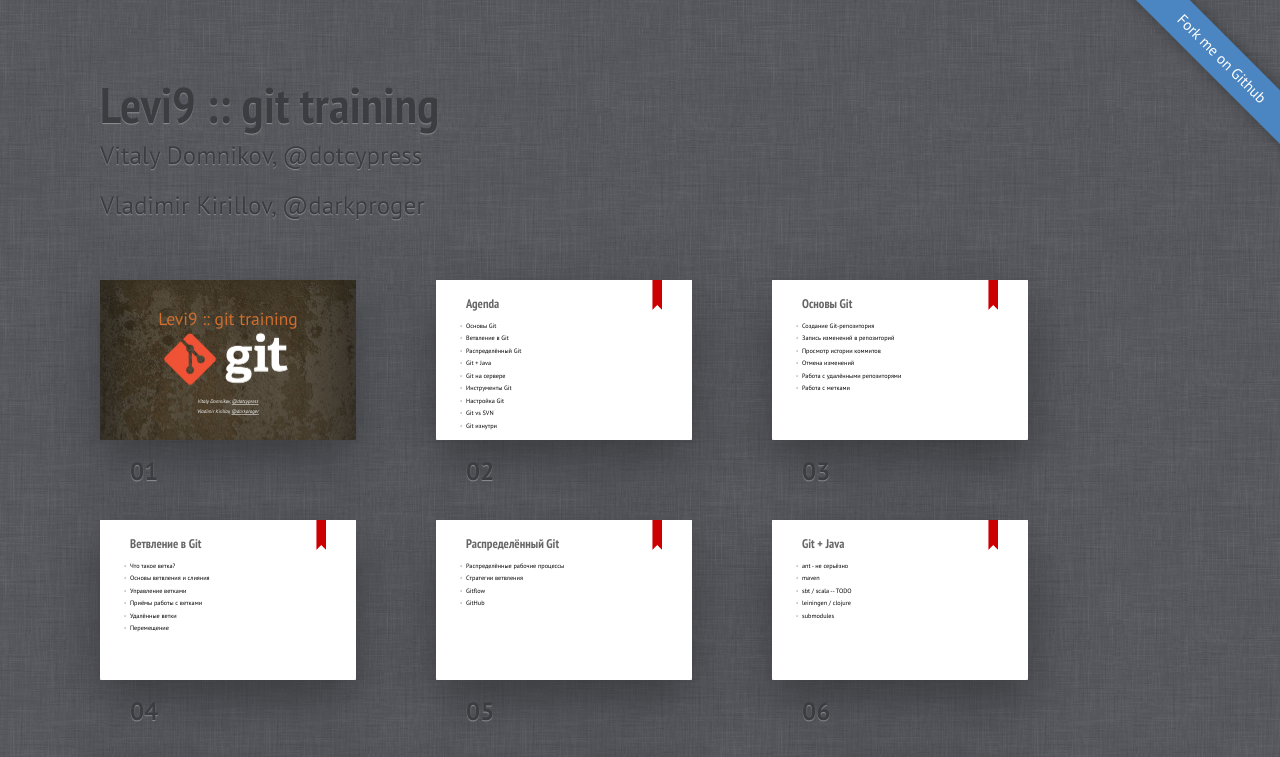
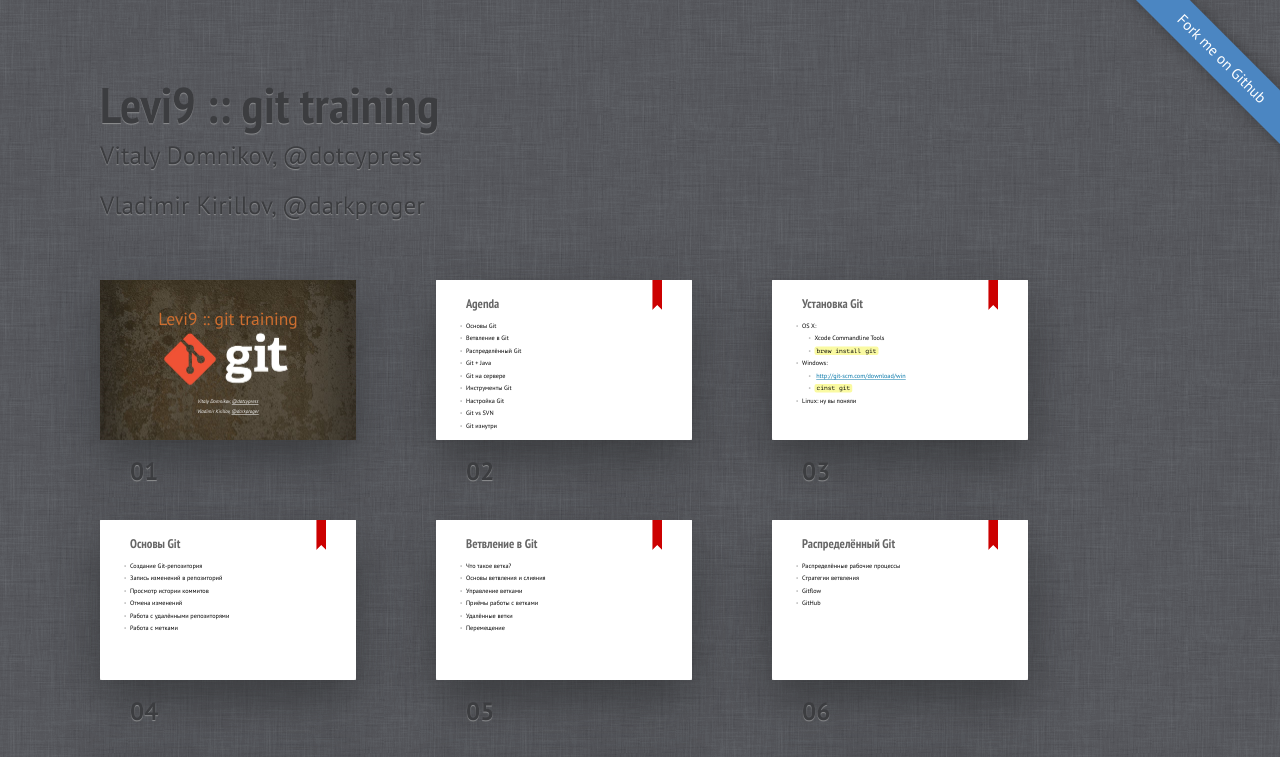
Before and after one commit to Levi9/git-training, a plain HTML site: page index.html in a window 1280 px wide. Shown: the top 757 px of the page. Drawn offline with Linux system fonts and the light colour scheme.

Commit message:
git setup

```diff
--- a/index.html
+++ b/index.html
@@ -61,6 +61,7 @@
       <img src="pictures/cover.png" alt="">
     </div>
   </section>
+
   <section class="slide">
     <div>
       <h2>Agenda</h2>
@@ -77,6 +78,30 @@
       </ul>
     </div>
   </section>
+
+  <section class="slide">
+    <div>
+      <h2>Установка Git</h2>
+          <ul>
+              <li>OS X:
+              <ul>
+                  <li>Xcode Commandline Tools</li>
+                  <li><code>brew install git</code></li>
+              </ul>
+              </li>
+        <li>Windows:
+              <ul>
+                  <li>
+                    <a href="http://git-scm.com/download/win">http://git-scm.com/download/win</a>
+                  </li>
+                  <li><code>cinst git</code></li>
+              </ul>
+        </li>
+        <li>Linux: ну вы поняли</li>
+      </ul>
+    </div>
+  </section>
+
   <section class="slide">
     <div>
       <h2>Основы Git</h2>
@@ -90,6 +115,7 @@
       </ul>
     </div>
   </section>
+
   <section class="slide">
     <div>
       <h2>Ветвление в Git</h2>
```
